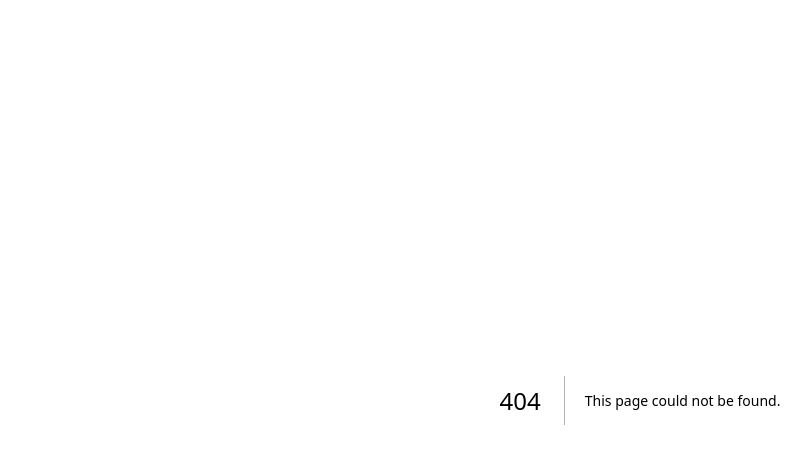
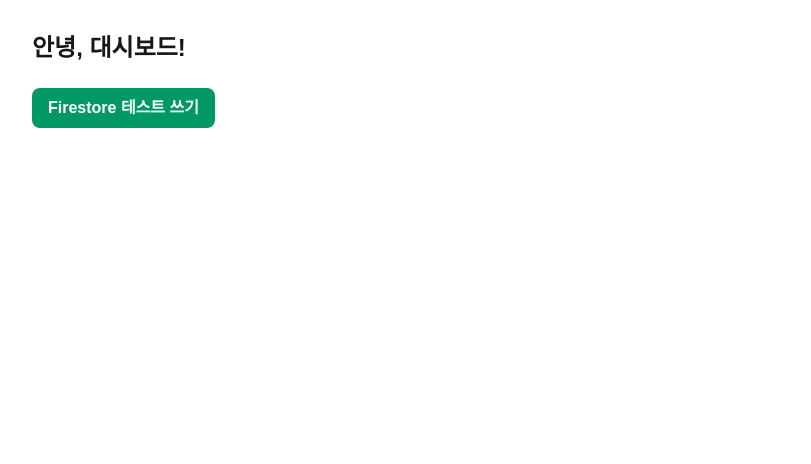
Before and after one commit to wsjung2023/yt-summary-app, a Next.js app: page /dashboard in a window 1280 px wide. Before the commit this address had no page. Shown: the top 464 px of the page, without its empty margins (0-811 px from the left). Built offline with nearby package versions, Linux system fonts and the light colour scheme; no server answers.

Commit message:
feat: Firestore 테스트 버튼 추가

```diff
--- /dev/null
+++ b/src/app/dashboard/page.tsx
@@ -0,0 +1,26 @@
+"use client";
+import { addDoc, collection } from "firebase/firestore";
+import { db } from "@/lib/firestore";
+
+export default function Dashboard() {
+  const handleClick = async () => {
+    await addDoc(collection(db, "test"), {
+      msg: "hello from client",
+      ts: Date.now(),
+    });
+    alert("Firestore에 문서를 썼어요!");
+  };
+
+  return (
+    <main className="p-8 space-y-6">
+      <h1 className="text-2xl font-bold">안녕, 대시보드!</h1>
+
+      <button
+        onClick={handleClick}
+        className="bg-emerald-600 text-white px-4 py-2 rounded-lg font-semibold"
+      >
+        Firestore 테스트 쓰기
+      </button>
+    </main>
+  );
+}
--- /dev/null
+++ b/src/lib/firestore.ts
@@ -0,0 +1,13 @@
+import { initializeApp, getApps } from "firebase/app";
+import { getFirestore } from "firebase/firestore";
+
+const firebaseConfig = {
+  apiKey: process.env.NEXT_PUBLIC_FIREBASE_API_KEY!,
+  authDomain: process.env.NEXT_PUBLIC_FIREBASE_AUTH_DOMAIN!,
+  projectId: process.env.NEXT_PUBLIC_FIREBASE_PROJECT_ID!,
+};
+
+const app =
+  getApps().length ? getApps()[0] : initializeApp(firebaseConfig);
+
+export const db = getFirestore(app);
```
